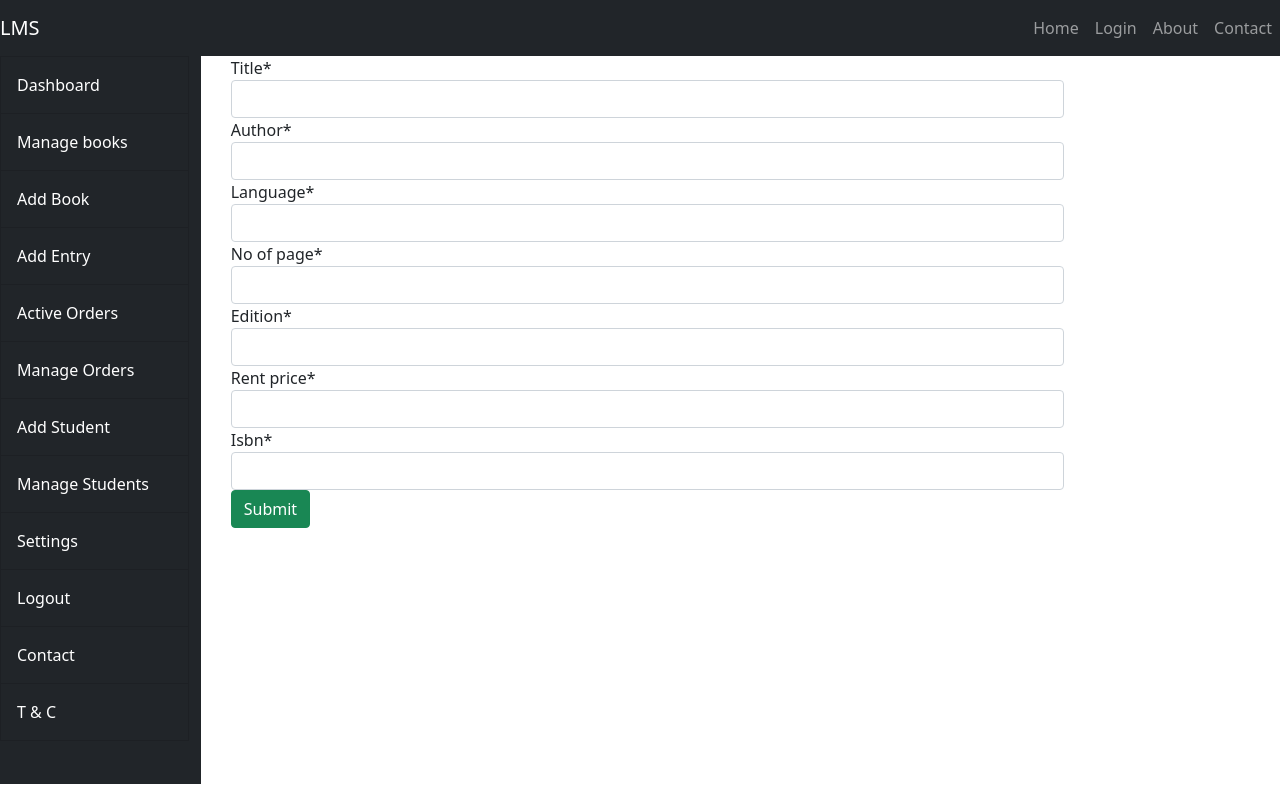
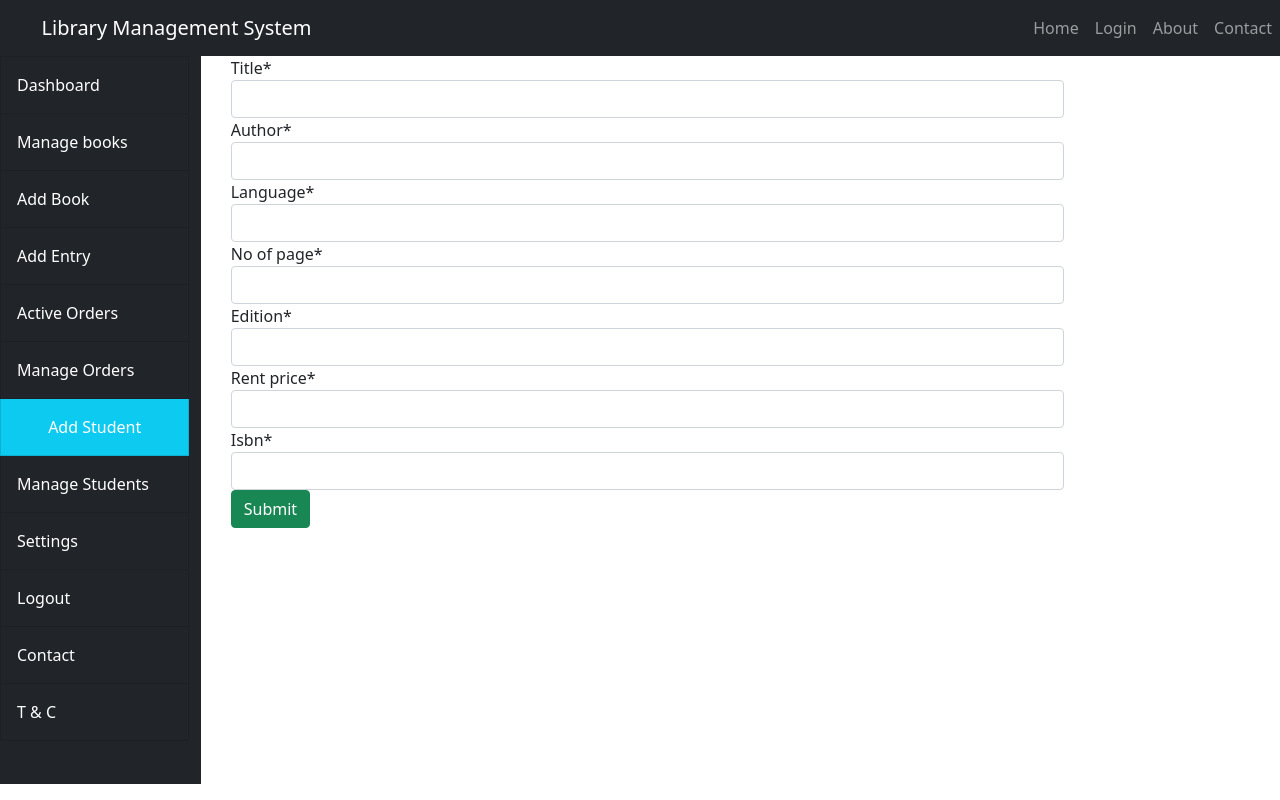
Before and after one commit to Mujahid-Alam/Library, a Django app: page /add-books/ in a window 1280 px wide. Run offline with Django 3.2, Linux system fonts and the light colour scheme; some libraries are stand-ins or nearby versions.

Commit message:
testing heroku  comment

```diff
--- a/template/base.html
+++ b/template/base.html
@@ -6,7 +6,7 @@
     <meta name="viewport" content="width=device-width, initial-scale=1.0">
     <!-- CSS only -->
 <link href="https://cdn.jsdelivr.net/npm/bootstrap@5.1.0/dist/css/bootstrap.min.css" rel="stylesheet" integrity="sha384-KyZXEAg3QhqLMpG8r+8fhAXLRk2vvoC2f3B09zVXn8CA5QIVfZOJ3BCsw2P0p/We" crossorigin="anonymous">
-    <title>Base {% block title%} {%endblock%}</title>
+    <title>Library Management System {% block title%} {%endblock%}</title>
 
     <style>
 
@@ -30,7 +30,7 @@
 <body>
 
     <nav class="navbar navbar-expand-lg navbar-dark bg-dark sticky-top">
-        <a href="{%url 'dashboard' %}" class="navbar-brand">LMS</a>
+        <a href="{%url 'dashboard' %}" class="navbar-brand ">&nbsp &nbsp &nbsp &nbsp Library Management System</a>
         <ul class="navbar-nav ms-auto">
             <li class="nav-item"><a href="{%url 'dashboard' %}" class="nav-link">Home</a></li>
             <li class="nav-item"><a href="" class="nav-link">Login</a></li>
@@ -49,7 +49,7 @@
                     <a href="{% url 'add_entry' %}" class="py-3 text-white list-group-item list-group-item-action bg-dark">Add Entry</a>
                     <a href="{% url 'active_orders' %}" class="py-3 text-white list-group-item list-group-item-action bg-dark">Active Orders</a>
                     <a href="{% url 'manage_orders' %}" class="py-3 text-white list-group-item list-group-item-action bg-dark">Manage Orders</a>
-                    <a href="{% url 'add_student' %}" class="py-3 text-white list-group-item list-group-item-action bg-dark">Add Student</a>
+                    <a href="{% url 'add_student' %}" class="py-3 text-white list-group-item list-group-item-action bg-info text-center ">Add Student</a>
                     <a href="{% url 'manage_student'%}" class="py-3 text-white list-group-item list-group-item-action bg-dark">Manage Students</a>
                     <a href="" class="py-3 text-white list-group-item list-group-item-action bg-dark">Settings</a>
                     <a href="" class="py-3 text-white list-group-item list-group-item-action bg-dark">Logout</a>
```
